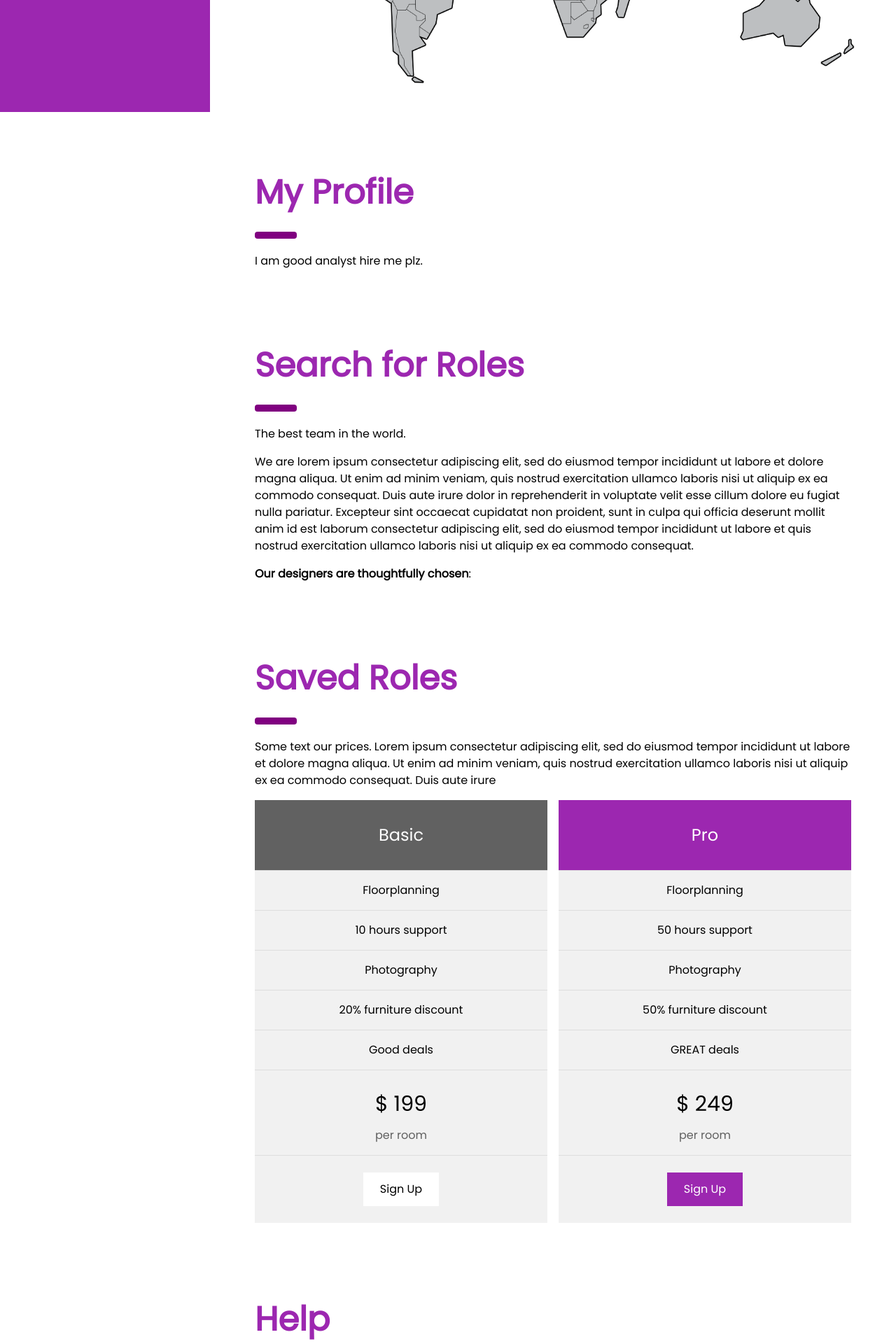
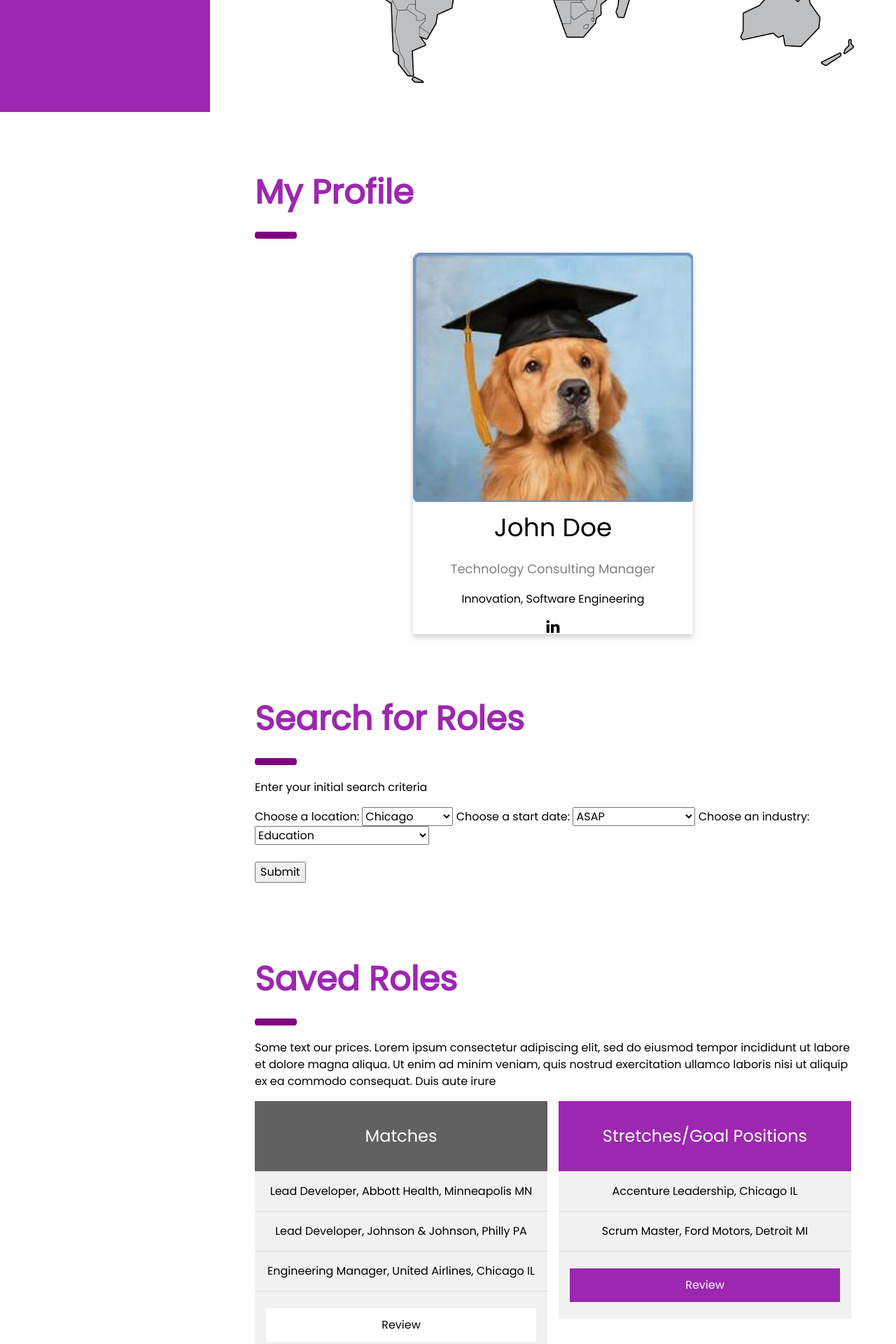
Before and after one commit to Dehavendrew/summerHackApp2.0, a Django app: page / in a window 1280 px wide. Shown: the part 640-2560 px from the top of the page at 70% size. Run offline with Django 3.2, Linux system fonts and the light colour scheme.

Commit message:
meet john doe, the goodest consultant ever

```diff
--- /dev/null
+++ b/jobWizard/templates/index.css
@@ -0,0 +1,34 @@
+.card {
+  box-shadow: 0 4px 8px 0 rgba(0, 0, 0, 0.2);
+  max-width: 400px;
+  margin: auto;
+  text-align: center;
+}
+
+.title {
+  color: grey;
+  font-size: 18px;
+}
+
+button {
+  border: none;
+  outline: 0;
+  display: inline-block;
+  padding: 8px;
+  color: white;
+  background-color: #000;
+  text-align: center;
+  cursor: pointer;
+  width: 100%;
+  font-size: 18px;
+}
+
+a {
+  text-decoration: none;
+  font-size: 22px;
+  color: black;
+}
+
+button:hover, a:hover {
+  opacity: 0.7;
+}
--- a/jobWizard/templates/index.html
+++ b/jobWizard/templates/index.html
@@ -2,6 +2,7 @@
 <title>MyScheduling 2.0</title>
 <meta charset="UTF-8">
 <meta name="viewport" content="width=device-width, initial-scale=1">
+<link rel="stylesheet" href="index.css">
 <link rel="stylesheet" href="https://www.w3schools.com/w3css/4/w3.css">
 <link rel="stylesheet" href="https://fonts.googleapis.com/css?family=Poppins">
 <style>
@@ -20,10 +21,10 @@ body {font-size:16px;}
     </div>
     <div class="w3-bar-block">
         <a href="#" onclick="w3_close()" class="w3-bar-item w3-button w3-hover-white">Home</a>
-        <a href="#showcase" onclick="w3_close()" class="w3-bar-item w3-button w3-hover-white">My Profile</a>
-        <a href="#services" onclick="w3_close()" class="w3-bar-item w3-button w3-hover-white">Search for Roles</a>
-        <a href="#designers" onclick="w3_close()" class="w3-bar-item w3-button w3-hover-white">Saved Roles</a>
-        <a href="#packages" onclick="w3_close()" class="w3-bar-item w3-button w3-hover-white">Help</a>
+        <a href="#profile" onclick="w3_close()" class="w3-bar-item w3-button w3-hover-white">My Profile</a>
+        <a href="#search" onclick="w3_close()" class="w3-bar-item w3-button w3-hover-white">Search for Roles</a>
+        <a href="#saved" onclick="w3_close()" class="w3-bar-item w3-button w3-hover-white">Saved Roles</a>
+        <a href="#help" onclick="w3_close()" class="w3-bar-item w3-button w3-hover-white">Help</a>
     </div>
 </nav>
 <!-- Top menu on small screens -->
@@ -48,7 +49,7 @@ body {font-size:16px;}
     <!-- Photo grid (modal) -->
     <div class="w3-row-padding">
         <div class="w3-full">
-            <img src="media/map.png" style="width:100%" onclick="onClick(this)" alt="map">
+            <img src="../../media/map.png" style="width:100%" onclick="onClick(this)" alt="map">
     </div>
 
     <!-- Modal for full size images on click-->
@@ -60,24 +61,50 @@ body {font-size:16px;}
         </div>
     </div>
 
-    <!-- Services -->
-    <div class="w3-container" id="services" style="margin-top:75px">
+    <!-- Profile -->
+    <div class="w3-container" id="profile" style="margin-top:75px">
         <h1 class="w3-xxxlarge w3-text-purple"><b>My Profile</b></h1>
         <hr style="width:50px;border:5px solid purple" class="w3-round">
-        <p>I am good analyst hire me plz.</p>
-        </p>
+        <link rel="stylesheet" href="https://cdnjs.cloudflare.com/ajax/libs/font-awesome/4.7.0/css/font-awesome.min.css">
+        <div class="card">
+            <img src="../../media/doggo.jpg" alt="Jack Johnson" style="width:100%">
+            <h1>John Doe</h1>
+            <p class="title">Technology Consulting Manager</p>
+            <p>Innovation, Software Engineering</p>
+            <a href="#"><i class="fa fa-linkedin"></i></a>
+        </div>
     </div>
 
-    <!-- Designers -->
-    <div class="w3-container" id="designers" style="margin-top:75px">
+    <!-- Search -->
+    <div class="w3-container" id="search" style="margin-top:75px">
         <h1 class="w3-xxxlarge w3-text-purple"><b>Search for Roles</b></h1>
         <hr style="width:50px;border:5px solid purple" class="w3-round">
-        <p>The best team in the world.</p>
-        <p>We are lorem ipsum consectetur adipiscing elit, sed do eiusmod tempor incididunt ut labore et dolore magna aliqua. Ut enim ad minim veniam, quis nostrud exercitation ullamco laboris nisi ut aliquip ex ea commodo consequat. Duis aute irure
-            dolor in reprehenderit in voluptate velit esse cillum dolore eu fugiat nulla pariatur. Excepteur sint occaecat cupidatat non proident, sunt in culpa qui officia deserunt mollit anim id est laborum consectetur adipiscing elit, sed do eiusmod tempor
-            incididunt ut labore et quis nostrud exercitation ullamco laboris nisi ut aliquip ex ea commodo consequat.
-        </p>
-        <p><b>Our designers are thoughtfully chosen</b>:</p>
+        <p>Enter your initial search criteria</p>
+        <form>
+            <label for="location">Choose a location:</label>
+            <select name="location" id="location">
+                <option value="chicago">Chicago</option>
+                <option value="miami">Miami</option>
+                <option value="newyorkcity">New York City</option>
+                <option value="dallas">Dallas</option>
+            </select>
+            <label for="date">Choose a start date:</label>
+            <select name="date" id="date">
+                <option value="asap">ASAP</option>
+                <option value="twoweeks">Within 2 weeks</option>
+                <option value="month">Within a month</option>
+                <option value="monthplus">Beyond one month</option>
+            </select>
+            <label for="industry">Choose an industry:</label>
+            <select name="industry" id="industry">
+                <option value="education">Education</option>
+                <option value="healthcare">Healthcare</option>
+                <option value="cgs">Consumer Goods & Services</option>
+                <option value="utilities">Utilities</option>
+            </select>
+            <br><br>
+            <input type="submit" value="Submit">
+        </form>
     </div>
 
 <!--    &lt;!&ndash; The Team &ndash;&gt;-->
@@ -115,7 +142,7 @@ body {font-size:16px;}
 <!--    </div>-->
 
     <!-- Packages / Pricing Tables -->
-    <div class="w3-container" id="packages" style="margin-top:75px">
+    <div class="w3-container" id="saved" style="margin-top:75px">
         <h1 class="w3-xxxlarge w3-text-purple"><b>Saved Roles</b></h1>
         <hr style="width:50px;border:5px solid purple" class="w3-round">
         <p>Some text our prices. Lorem ipsum consectetur adipiscing elit, sed do eiusmod tempor incididunt ut labore et dolore magna aliqua. Ut enim ad minim veniam, quis nostrud exercitation ullamco laboris nisi ut aliquip ex ea commodo consequat. Duis aute irure</p>
@@ -124,46 +151,33 @@ body {font-size:16px;}
     <div class="w3-row-padding">
         <div class="w3-half w3-margin-bottom">
             <ul class="w3-ul w3-light-grey w3-center">
-                <li class="w3-dark-grey w3-xlarge w3-padding-32">Basic</li>
-                <li class="w3-padding-16">Floorplanning</li>
-                <li class="w3-padding-16">10 hours support</li>
-                <li class="w3-padding-16">Photography</li>
-                <li class="w3-padding-16">20% furniture discount</li>
-                <li class="w3-padding-16">Good deals</li>
-                <li class="w3-padding-16">
-                    <h2>$ 199</h2>
-                    <span class="w3-opacity">per room</span>
-                </li>
+                <li class="w3-dark-grey w3-xlarge w3-padding-32">Matches</li>
+                <li class="w3-padding-16">Lead Developer, Abbott Health, Minneapolis MN</li>
+                <li class="w3-padding-16">Lead Developer, Johnson & Johnson, Philly PA</li>
+                <li class="w3-padding-16">Engineering Manager, United Airlines, Chicago IL</li>
                 <li class="w3-light-grey w3-padding-24">
-                    <button class="w3-button w3-white w3-padding-large w3-hover-black">Sign Up</button>
+                    <button class="w3-button w3-white w3-padding-large w3-hover-black">Review</button>
                 </li>
             </ul>
         </div>
 
         <div class="w3-half">
             <ul class="w3-ul w3-light-grey w3-center">
-                <li class="w3-purple w3-xlarge w3-padding-32">Pro</li>
-                <li class="w3-padding-16">Floorplanning</li>
-                <li class="w3-padding-16">50 hours support</li>
-                <li class="w3-padding-16">Photography</li>
-                <li class="w3-padding-16">50% furniture discount</li>
-                <li class="w3-padding-16">GREAT deals</li>
-                <li class="w3-padding-16">
-                    <h2>$ 249</h2>
-                    <span class="w3-opacity">per room</span>
-                </li>
+                <li class="w3-purple w3-xlarge w3-padding-32">Stretches/Goal Positions</li>
+                <li class="w3-padding-16">Accenture Leadership, Chicago IL</li>
+                <li class="w3-padding-16">Scrum Master, Ford Motors, Detroit MI</li>
                 <li class="w3-light-grey w3-padding-24">
-                    <button class="w3-button w3-purple w3-padding-large w3-hover-black">Sign Up</button>
+                    <button class="w3-button w3-purple w3-padding-large w3-hover-black">Review</button>
                 </li>
             </ul>
         </div>
     </div>
 
     <!-- Contact -->
-    <div class="w3-container" id="contact" style="margin-top:75px">
+    <div class="w3-container" id="help" style="margin-top:75px">
         <h1 class="w3-xxxlarge w3-text-purple"><b>Help</b></h1>
         <hr style="width:50px;border:5px solid purple" class="w3-round">
-        <p>Do you want us to style your home? Fill out the form and fill me in with the details :) We love meeting new people!</p>
+        <p>Have an issue with MyScheduling 2.0?  Send us an email.</p>
         <form action="/action_page.php" target="_blank">
             <div class="w3-section">
                 <label>Name</label>
@@ -185,7 +199,10 @@ body {font-size:16px;}
 </div>
 
 <!-- W3.CSS Container -->
-<div class="w3-light-grey w3-container w3-padding-32" style="margin-top:75px;padding-right:58px"><p class="w3-right">Powepurple by <a href="https://www.w3schools.com/w3css/default.asp" title="W3.CSS" target="_blank" class="w3-hover-opacity">w3.css</a></p></div>
+<div class="w3-light-grey w3-container w3-padding-32" style="margin-top:75px;padding-right:58px"><p class="w3-right">Built by Katherine Johns, Selena Suarez, Drew DeHaven,
+    Shivika Aggarwal, Netra Pradhan, Adam Stroberg, Katherine Zingerman.
+    Built for Accenture Summer Analyst Hackathon.
+    Powered by <a href="https://www.w3schools.com/w3css/default.asp" title="W3.CSS" target="_blank" class="w3-hover-opacity">w3.css</a></p></div>
 
 <script>
 // Script to open and close sidebar
@@ -208,5 +225,6 @@ function onClick(element) {
 }
 </script>
 
+</div>
 </body>
 </html>
```
Also changed, not shown: media/doggo.jpg (added), 1 other file.
